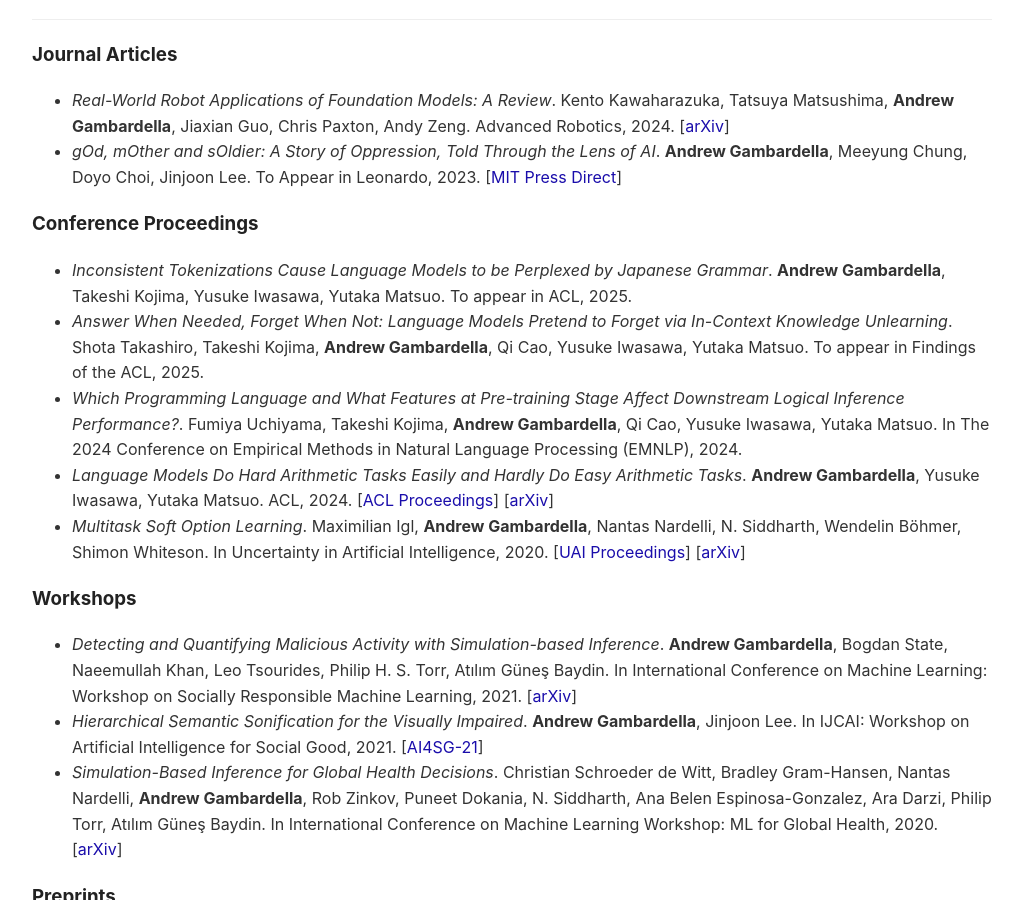
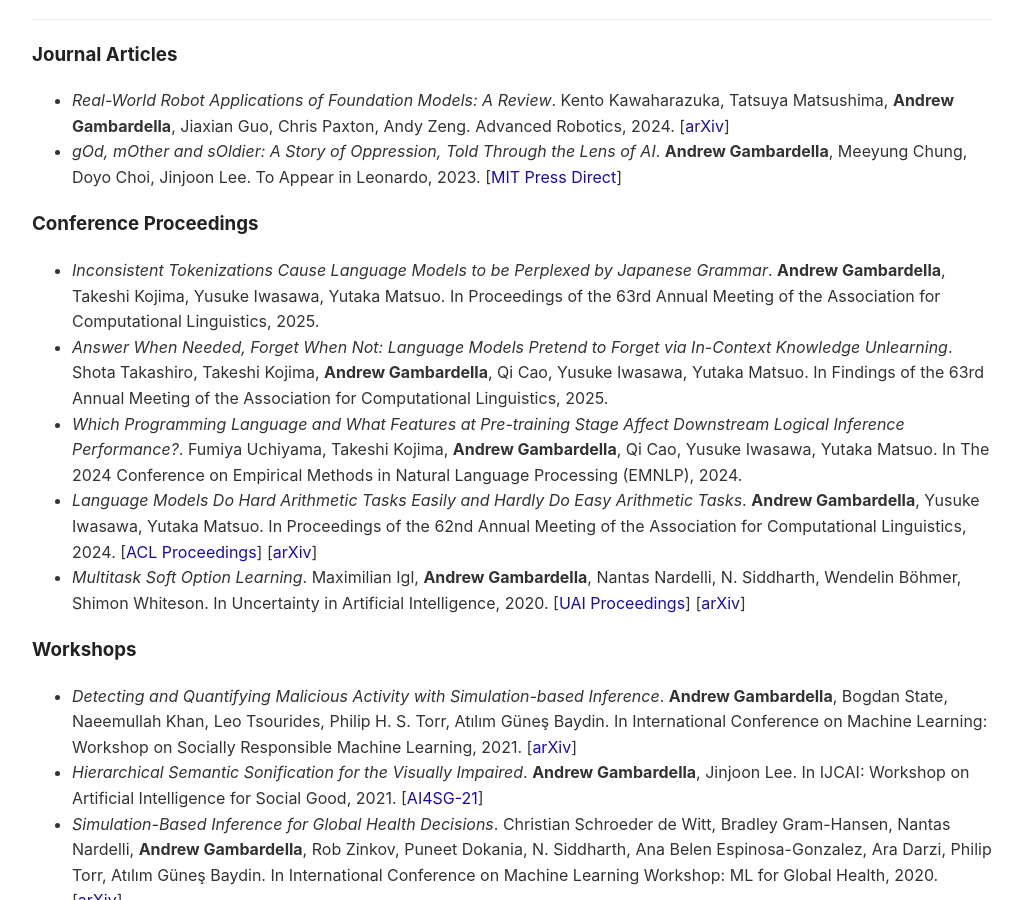
Before and after one commit to atgambardella/atgambardella.github.io, a Jekyll site: the page built from index.md, in a window 1280 px wide and 900 px high, scrolled down 752 px. Shown: the whole window, without its empty margins (128-1150 px from the left). Built offline with Jekyll 4.4.1, drawn with Linux system fonts in a browser that asks for light colours; a script that is not in the unit is left out.

Commit message:
make citations match bibtex

```diff
--- a/index.md
+++ b/index.md
@@ -35,10 +35,10 @@ My research interests include:
 - _gOd, mOther and sOldier: A Story of Oppression, Told Through the Lens of AI_. **Andrew Gambardella**, Meeyung Chung, Doyo Choi, Jinjoon Lee. To Appear in Leonardo, 2023. [[MIT Press Direct](https://direct.mit.edu/leon/article-abstract/doi/10.1162/leon_a_02365/114524/gOd-mOther-and-sOldier-A-Story-of-Oppression-Told)]
 
 ### Conference Proceedings
-- _Inconsistent Tokenizations Cause Language Models to be Perplexed by Japanese Grammar_. **Andrew Gambardella**, Takeshi Kojima, Yusuke Iwasawa, Yutaka Matsuo. To appear in ACL, 2025.
-- _Answer When Needed, Forget When Not: Language Models Pretend to Forget via In-Context Knowledge Unlearning_. Shota Takashiro, Takeshi Kojima, **Andrew Gambardella**, Qi Cao, Yusuke Iwasawa, Yutaka Matsuo. To appear in Findings of the ACL, 2025.
+- _Inconsistent Tokenizations Cause Language Models to be Perplexed by Japanese Grammar_. **Andrew Gambardella**, Takeshi Kojima, Yusuke Iwasawa, Yutaka Matsuo. In Proceedings of the 63rd Annual Meeting of the Association for Computational Linguistics, 2025.
+- _Answer When Needed, Forget When Not: Language Models Pretend to Forget via In-Context Knowledge Unlearning_. Shota Takashiro, Takeshi Kojima, **Andrew Gambardella**, Qi Cao, Yusuke Iwasawa, Yutaka Matsuo. In Findings of the 63rd Annual Meeting of the Association for Computational Linguistics, 2025.
 - _Which Programming Language and What Features at Pre-training Stage Affect Downstream Logical Inference Performance?_. Fumiya Uchiyama, Takeshi Kojima, **Andrew Gambardella**, Qi Cao, Yusuke Iwasawa, Yutaka Matsuo. In The 2024 Conference on Empirical Methods in Natural Language Processing (EMNLP), 2024.
-- _Language Models Do Hard Arithmetic Tasks Easily and Hardly Do Easy Arithmetic Tasks_. **Andrew Gambardella**, Yusuke Iwasawa, Yutaka Matsuo. ACL, 2024. [[ACL Proceedings](https://aclanthology.org/2024.acl-short.8/)] [[arXiv](https://arxiv.org/abs/2406.02356)]
+- _Language Models Do Hard Arithmetic Tasks Easily and Hardly Do Easy Arithmetic Tasks_. **Andrew Gambardella**, Yusuke Iwasawa, Yutaka Matsuo. In Proceedings of the 62nd Annual Meeting of the Association for Computational Linguistics, 2024. [[ACL Proceedings](https://aclanthology.org/2024.acl-short.8/)] [[arXiv](https://arxiv.org/abs/2406.02356)]
 - _Multitask Soft Option Learning_. Maximilian Igl, **Andrew Gambardella**, Nantas Nardelli, N. Siddharth, Wendelin Böhmer, Shimon Whiteson. In Uncertainty in Artificial Intelligence, 2020. [[UAI Proceedings](https://proceedings.mlr.press/v124/igl20a.html)] [[arXiv](https://arxiv.org/abs/1904.01033)]
 
 ### Workshops
```
Also changed, not shown: ja/index.md (+3 -3 lines).
